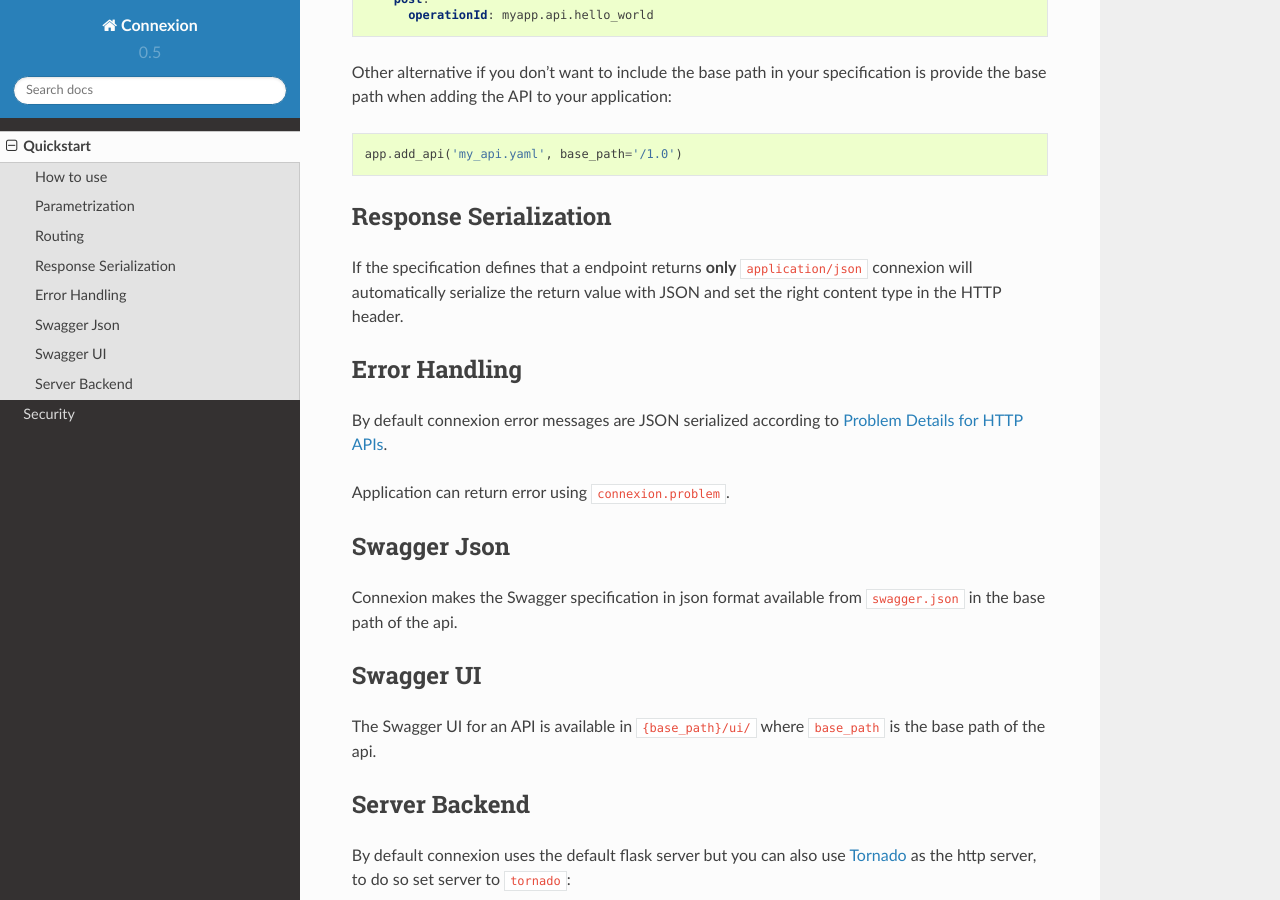
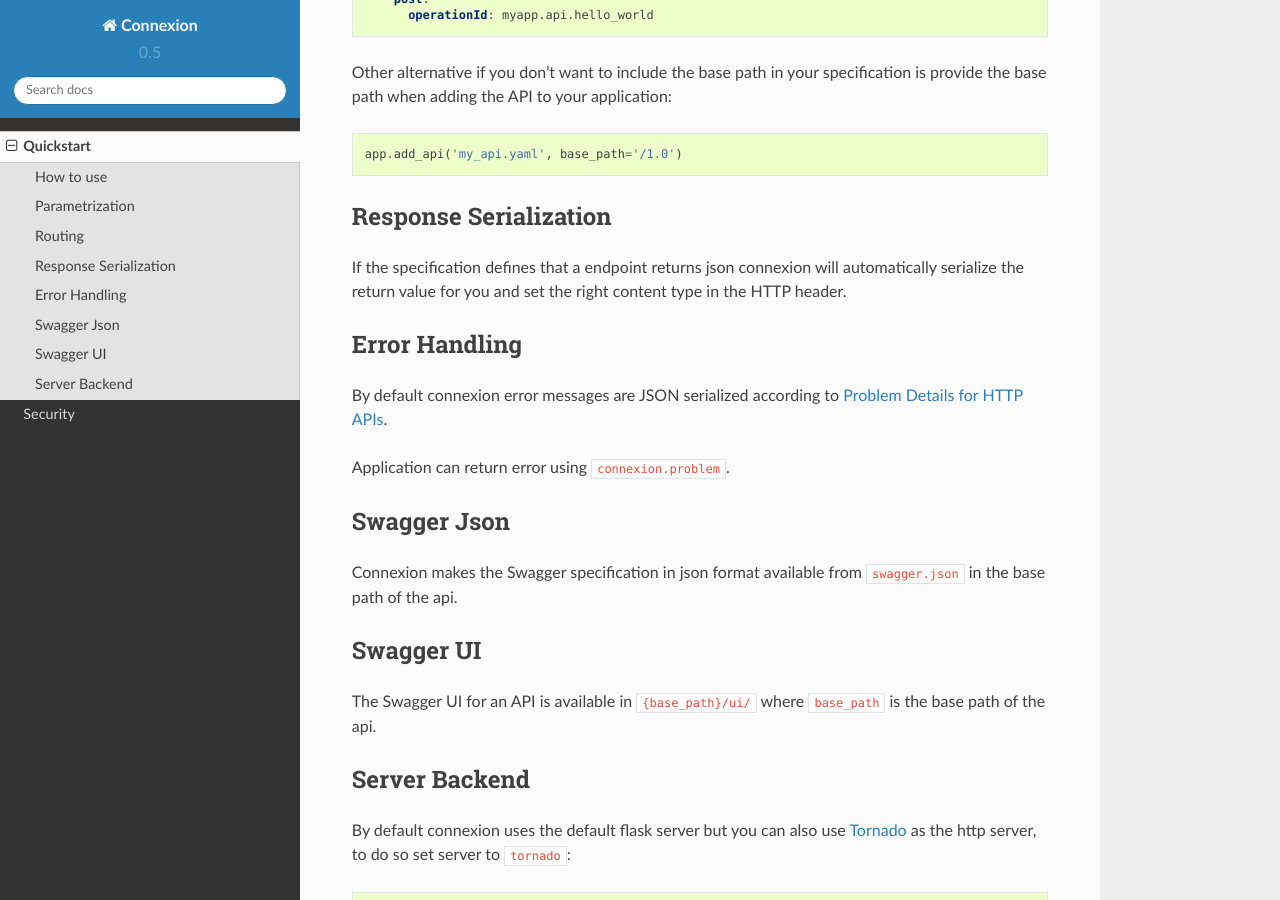
Before and after one commit to spec-first/connexion, a Sphinx documentation site: the page built from docs/quickstart.rst, in a window 1280 px wide and 900 px high, scrolled down 1255 px. Built offline with Sphinx 7.4.7 and the Read the Docs theme 2.0.0, drawn with Linux system fonts in a browser that asks for light colours.

Commit message:
https://github.com/zalando/connexion/issues/10 Update documentation

```diff
--- a/README.rst
+++ b/README.rst
@@ -87,8 +87,8 @@
 
 Response Serialization
 ----------------------
-If the specification defines that a endpoint returns **only** ``application/json`` connexion will automatically
-serialize the return value with JSON and set the right content type in the HTTP header.
+If the specification defines that a endpoint returns json connexion will automatically serialize the return value for
+you and set the right content type in the HTTP header.
 
 Authentication and Authorization
 --------------------------------
--- a/docs/quickstart.rst
+++ b/docs/quickstart.rst
@@ -69,8 +69,8 @@
 
 Response Serialization
 ----------------------
-If the specification defines that a endpoint returns **only** ``application/json`` connexion will automatically
-serialize the return value with JSON and set the right content type in the HTTP header.
+If the specification defines that a endpoint returns json connexion will automatically serialize the return value for
+you and set the right content type in the HTTP header.
 
 
 Error Handling
```
